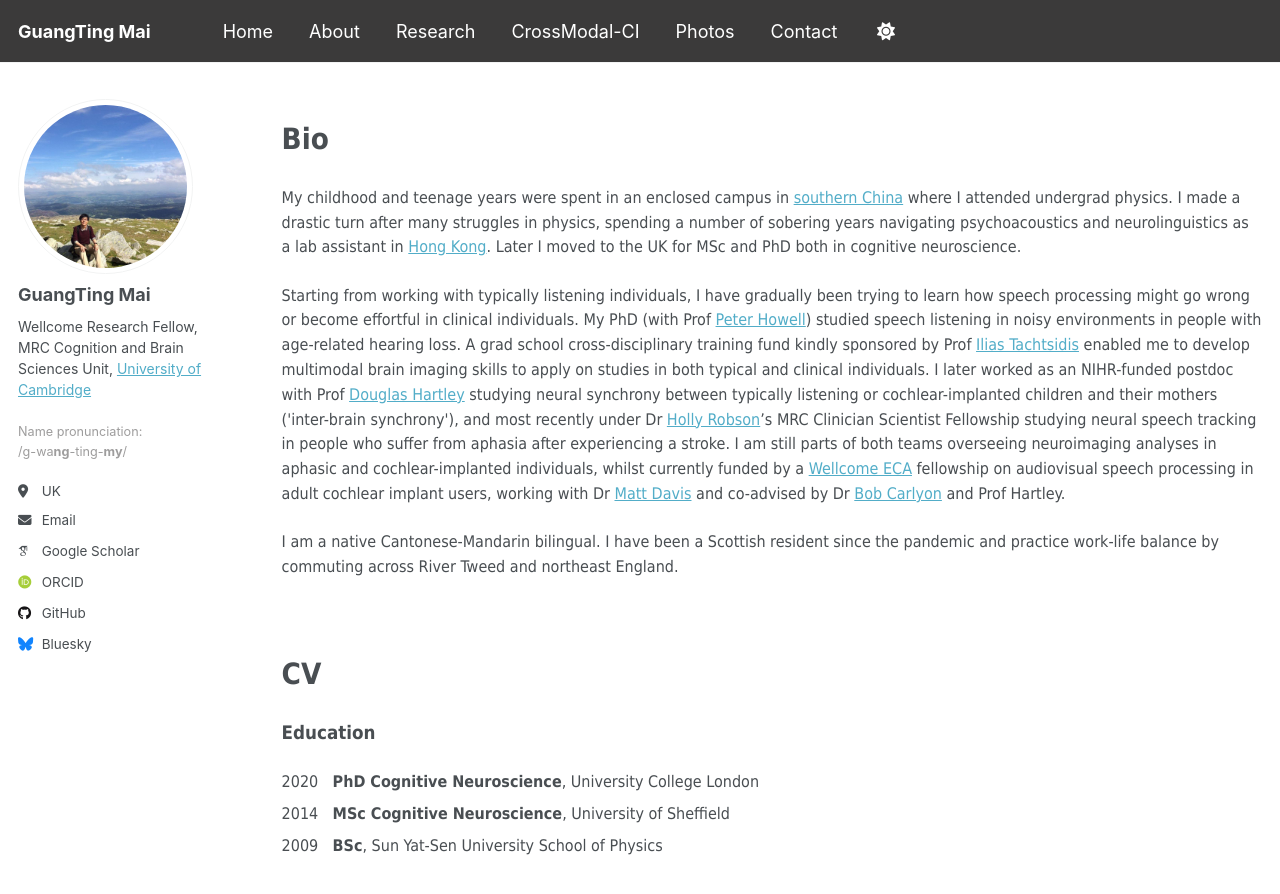
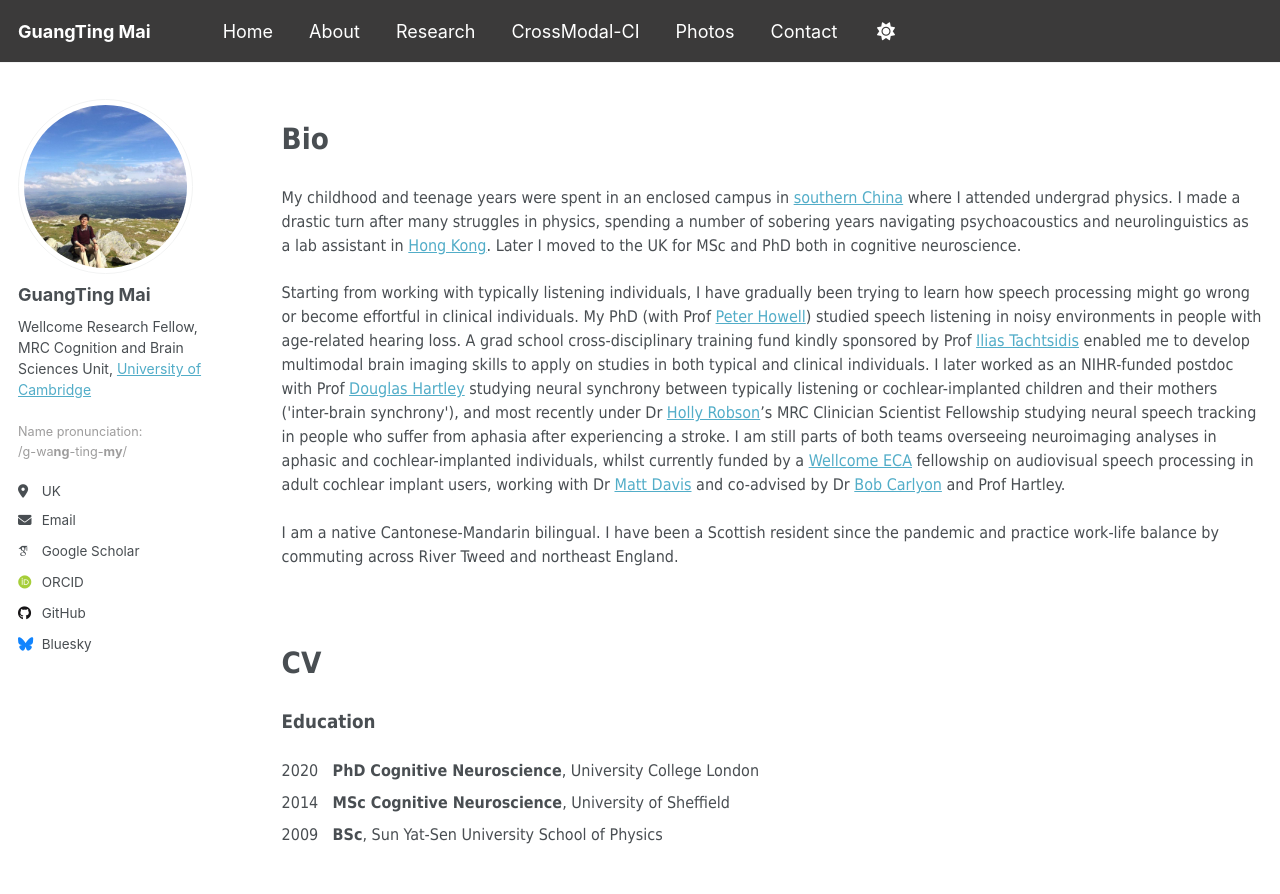
Before and after one commit to guangtingmai/guangtingmai.github.io, a Jekyll site: the page built from _pages/about.html, in a window 1280 px wide and 900 px high. Shown: the top 894 px of the window. Built offline with Jekyll 4.4.1, drawn with Linux system fonts in a browser that asks for light colours; some web fonts are replaced.

Commit message:
Update about.html

```diff
--- a/_pages/about.html
+++ b/_pages/about.html
@@ -5,12 +5,12 @@
 author_profile: true
 ---
 <p><span style="font-size: 22pt;font-family: Tahoma;line-height: 1.55;display: block"><strong>Bio</strong></span></p>
-<p><span style="font-size: 12pt;font-family: Tahoma;line-height: 1.55;display: block;margin-bottom: 0.2vh">My childhood and teenage years were spent in an enclosed
+<p><span style="font-size: 12pt;font-family: Tahoma;line-height: 1.5;display: block;margin-bottom: 0.2vh">My childhood and teenage years were spent in an enclosed
   campus in <a href="https://en.wikipedia.org/wiki/Sun_Yat-sen_University">southern China</a> where I attended undergrad physics. I made a
   drastic turn after many struggles in physics, spending a number of sobering years navigating psychoacoustics and neurolinguistics as a lab assistant
   in <a href="https://www.ee.cuhk.edu.hk/~lel/research/index.html">Hong Kong</a>. Later I moved to the UK for MSc and PhD both in
   cognitive neuroscience.</span>
-<p><span style="font-size: 12pt;font-family: Tahoma;line-height: 1.55;display: block;margin-bottom: 0.2vh">Starting from working with typically listening individuals,
+<p><span style="font-size: 12pt;font-family: Tahoma;line-height: 1.5;display: block;margin-bottom: 0.2vh">Starting from working with typically listening individuals,
   I have gradually been trying to learn how speech processing might go wrong or become effortful in clinical individuals. My PhD (with Prof
   <a href="https://profiles.ucl.ac.uk/2817-peter-howell/">Peter Howell</a>) studied speech listening in noisy environments in people with age-related
   hearing loss. A grad school cross-disciplinary training fund kindly sponsored by Prof <a href="https://profiles.ucl.ac.uk/2168-ilias-tachtsidis">Ilias Tachtsidis</a>
@@ -21,7 +21,7 @@
   teams overseeing neuroimaging analyses in aphasic and cochlear-implanted individuals, whilst currently funded by a <a href="https://wellcome.org/research-funding/schemes/wellcome-early-career-awards">Wellcome ECA</a>
   fellowship on audiovisual speech processing in adult cochlear implant users, working with Dr <a href="https://www.mrc-cbu.cam.ac.uk/people/matt.davis/">Matt Davis</a>
   and co-advised by Dr <a href="https://www.mrc-cbu.cam.ac.uk/people/bob.carlyon/">Bob Carlyon</a> and Prof Hartley.</span></p>
-<p><span style="font-size: 12pt;font-family: Tahoma;line-height: 1.55;display: block;margin-bottom: 0.2vh">I am a native Cantonese-Mandarin bilingual. I have been a
+<p><span style="font-size: 12pt;font-family: Tahoma;line-height: 1.5;display: block;margin-bottom: 0.2vh">I am a native Cantonese-Mandarin bilingual. I have been a
   Scottish resident since the pandemic and practice work-life balance by commuting across River Tweed and northeast England.</span></p>
 
 <br>
```
